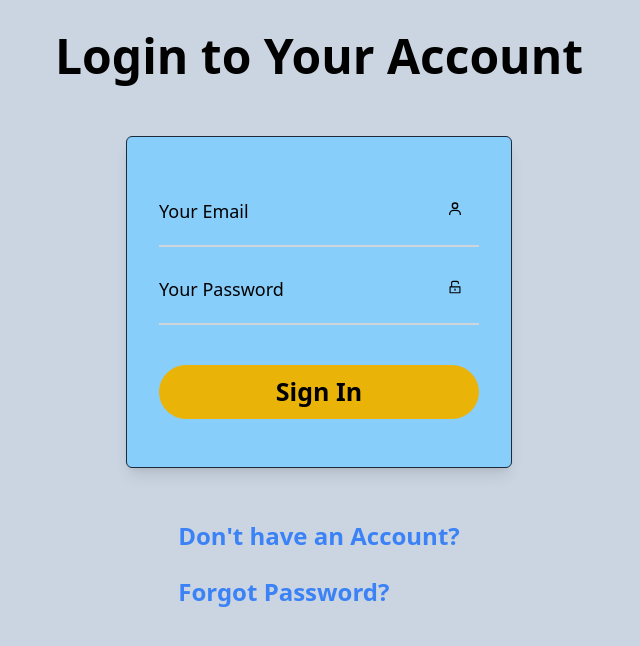
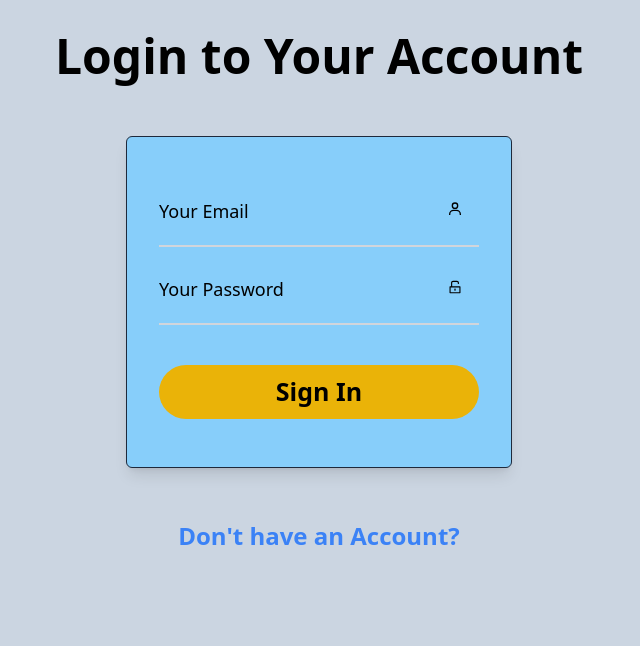
Before and after one commit to ilhanbae/Grouped, a React (Create React App) app in the folder front_end/: page /#/login in a window 1280 px wide. Shown: the top 646 px of the page, without its empty margins (321-961 px from the left). Built offline with nearby package versions, Linux system fonts and the light colour scheme.

Commit message:
Add App Image, Modify favicon & title
	- There is no forgot password, so removed as well

```diff
--- a/front_end/public/index.html
+++ b/front_end/public/index.html
@@ -2,7 +2,7 @@
 <html lang="en">
   <head>
     <meta charset="utf-8" />
-    <link rel="icon" href="%PUBLIC_URL%/favicon.ico" />
+    <link rel="icon" href="%PUBLIC_URL%/snl.ico" />
     <meta name="viewport" content="width=device-width, initial-scale=1" />
     <meta name="theme-color" content="#000000" />
     <meta
@@ -24,7 +24,7 @@
       work correctly both with client-side routing and a non-root public URL.
       Learn how to configure a non-root public URL by running `npm run build`.
     -->
-    <title>React App</title>
+    <title>Grouped - Len[cs]</title>
   </head>
   <body>
     <noscript>You need to enable JavaScript to run this app.</noscript>
--- a/front_end/src/components/Header/Logo.jsx
+++ b/front_end/src/components/Header/Logo.jsx
@@ -1,12 +1,12 @@
 import React from 'react'
 import { Link } from 'react-router-dom'
-import logoImage from '../../assets/logo.png';
+import GroupedImage from '../../assets/grouped.png';
 
 const Logo = () => {
   return (
     <div className='h-fill w-28'>
       <Link to="/individualCalendar">
-      <img className='rounded-sm hover:shadow-md' src={logoImage} alt="Len[cs] Logo" />
+      <img className='rounded-sm hover:shadow-md' src={GroupedImage} alt="Grouped" />
       </Link>
     </div>
   )
--- a/front_end/src/pages/Land/Land.jsx
+++ b/front_end/src/pages/Land/Land.jsx
@@ -1,14 +1,16 @@
 import { Link } from 'react-router-dom';
+import picture from '../../assets/grouped.png';
 import logo from '../../assets/logo.png';
 
 const Land = () => {
     return (
         <div style={{ display: "flex"}}>
             <div style={{ flex: 1, backgroundColor: "lightskyblue", display:'flex', flexDirection:'column', justifyContent: 'center', alignItems:'center'}}>
-                <div><img src={logo} alt='logo' className="rounded-xl scale-75"/></div>
+                <div><img src={picture} alt='app picture' className="rounded-xl scale-75"/></div>
                 <br/>
                 <h1 className="text-xl text-black font-bold bg-violet-400 h-auto p-4 rounded-xl" style={{ textAlign: 'center' }}>
                 A Collaborative Planner for Your Everyday Life Making Scheduling and Communication Seamless</h1>
+                <div><img src={logo} alt='logo' className="rounded-xl scale-50"/></div>
             </div>
             <div style={{ flex: 1, backgroundColor: "lightgray", display:'flex', flexDirection:'column', justifyContent: 'center', alignItems:'center'}}>
                 <div style={{width:'100%', paddingLeft: "25px", paddingRight: "25px"}}>
--- a/front_end/src/pages/Login/Login.jsx
+++ b/front_end/src/pages/Login/Login.jsx
@@ -125,14 +125,6 @@ const Login = () => {
                 Don't have an Account?
               </Link>
             </span>
-            <span className="m-12">
-              <Link
-                className="text-blue-500 text-2xl font-bold flex"
-                to="ForgotPassword"
-              >
-                Forgot Password?
-              </Link>
-            </span>
           </div>
         </div>
       </div>
```
Also changed, not shown: front_end/src/assets/grouped.png (added), 1 other file (tests, documents, lock files or other folders).
